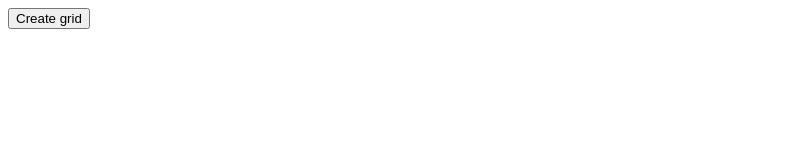
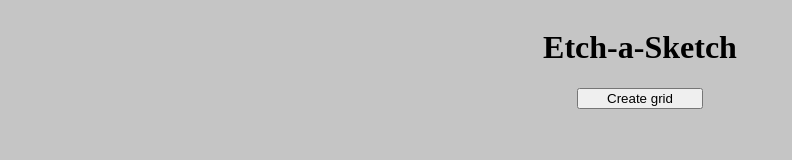
Before and after one commit to JS-Project96/Etch-a-Sketch, a plain HTML site: page index.html in a window 1280 px wide. Shown: the whole page, without its empty margins (0-792 px from the left). Drawn offline with Linux system fonts and the light colour scheme.

Commit message:
added basic styling and layout

```diff
--- a/index.html
+++ b/index.html
@@ -5,10 +5,14 @@
     <meta name="viewport" content="width=device-width, initial-scale=1.0">
     <link rel="stylesheet" href="./styles/style.css">
     <script src="./js/script.js" defer></script>
-    <title>Document</title>
+    <title>Etch-a-Sketch</title>
 </head>
 <body>
-    <button class="create-grid">Create grid</button>
+    <div class="header">
+        <h1>Etch-a-Sketch</h1>
+        <button class="create-grid">Create grid</button>
+    </div>
+
     <div class="container">
 
     </div>
--- a/styles/style.css
+++ b/styles/style.css
@@ -1,14 +1,28 @@
+body {
+    background-color: #c5c5c5;
+}
+
+.header {
+    display: flex;
+    flex-direction: column;
+    text-align: center;
+    justify-content: center;
+    align-items: center;
+}
+
+.create-grid {
+    width: 10%;
+}
+
 .container {
     display: flex;
     flex-wrap: wrap;
-    width: 800px;
-    height: 800px;
+    width: 600px;
+    height: 600px;
     padding: 25px 0;
     margin: 0 auto;
 }
 
 .grid {
-    border-style: solid;
-    border-width: 1px;
-    margin: -1px;
+    background-color: white;
 }
```
